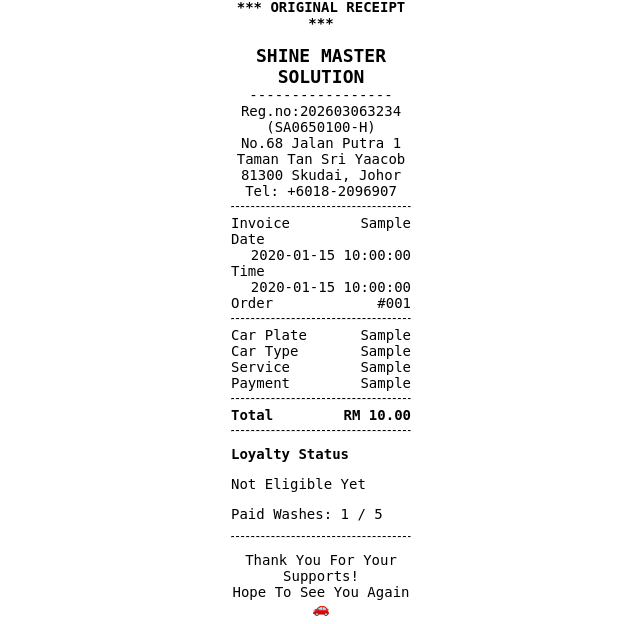
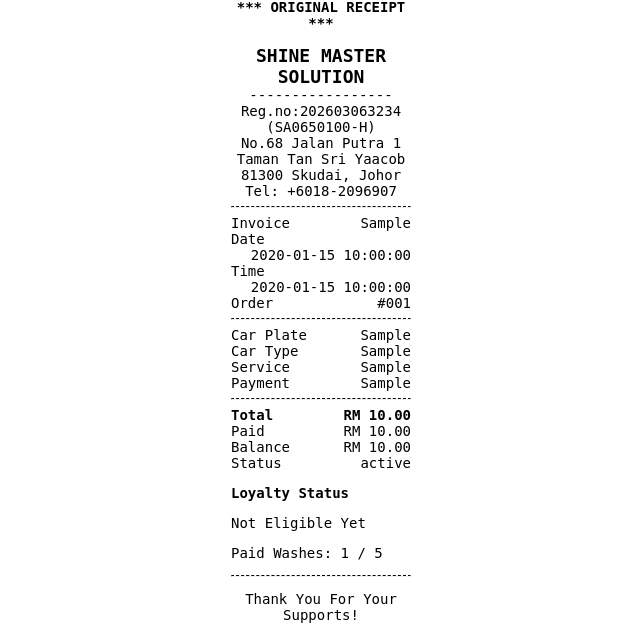
Before and after one commit to effiena/shinemaster-system, a Flask app: template templates/receipt.html in a window 1280 px wide. Shown: the part 15-639 px from the top of the page, without its empty margins (319-959 px from the left). Run offline with Flask 3, Linux system fonts and the light colour scheme; the template is opened without the code that fills it: most values are stand-ins (such as "Sample title", 1, 10 or a date in 2020).

Commit message:
fix receipt.html

```diff
--- a/templates/receipt.html
+++ b/templates/receipt.html
@@ -64,8 +64,10 @@ width:180px;
 
 <body>
 
-{% if receipt_type == "COPY" %}
+{% if is_copy %}
 <p class="center"><strong>*** COPY OF RECEIPT ***</strong></p>
+{% elif request.args.get('reprint') == 'true' %}
+<p class="center"><strong>*** REPRINT RECEIPT ***</strong></p>
 {% else %}
 <p class="center"><strong>*** ORIGINAL RECEIPT ***</strong></p>
 {% endif %}
@@ -144,7 +146,23 @@ Tel: +6018-2096907
     <div class="clear"></div>
 </div>
 
-<hr>
+<div class="line">
+    <span class="left">Paid</span>
+    <span class="right">RM {{ "%.2f"|format(order["paid_amount"]) }}</span>
+    <div class="clear"></div>
+</div>
+
+<div class="line">
+    <span class="left">Balance</span>
+    <span class="right">RM {{ "%.2f"|format(order["balance"]) }}</span>
+    <div class="clear"></div>
+</div>
+
+<div class="line">
+    <span class="left">Status</span>
+    <span class="right">{{ order["payment_status"] }}</span>
+    <div class="clear"></div>
+</div>
 
 <p><strong>Loyalty Status</strong></p>
 
@@ -214,9 +232,7 @@ function printLocal(){
     window.print();
 }
 
-
 // Simple Bluetooth print (Android)
-
 function printBluetooth(){
 
 let receipt = `
@@ -228,35 +244,38 @@ Reg.no:202603063234
 Invoice: {{ order["invoice_no"] }}
 Date: {{ order["date"] }}
 Time: {{ order["time"] }}
+Order: #00{{ order["id"] }}
 
 Car Plate: {{ order["car_plate"] }}
+Car Type: {{ order.get("car_type","-") }}
 Service: {{ order["service_type"] }}
+Payment: {{ order["payment_method"] }}
 
 Total: RM {{ "%.2f"|format(order["price"]) }}
+Paid: RM {{ "%.2f"|format(order["paid_amount"]) }}
+Balance: RM {{ "%.2f"|format(order["balance"]) }}
+Status: {{ order["payment_status"] }}
 
 Paid Wash: {{ order["loyalty_count"] }}/5
-Thank You For Your Supports,Hope To See You Again, (^^,)b
+Thank You For Your Supports, Hope To See You Again, (^^,)b
 `;
 
 let url = "rawbt://print?text=" + encodeURIComponent(receipt);
-
 window.location.href = url;
 
 }
 
-
 // Auto print when receipt opens
-
 window.onload = function(){
-
     setTimeout(function(){
         window.print();
     },500);
+}
 
-}
 if (window.parent && window.parent.document.getElementById("last_invoice_no")) {
     window.parent.document.getElementById("last_invoice_no").value = "{{ order.invoice_no }}";
 }
+
 function printReceiptCopy(invoice) {
     window.open(`/receipt/${invoice}?copy=true`, '_blank');
 }
```
Lines whose indentation alone changed are shown as unchanged.
